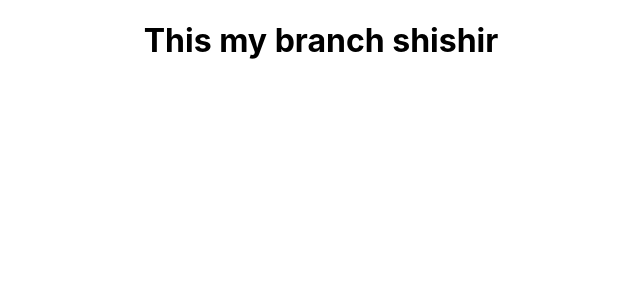
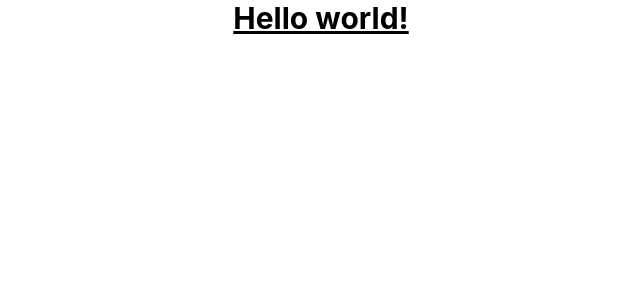
Before and after one commit to Fathir-shishir/provider-management-platform-client, a React (Create React App) app: page / in a window 1280 px wide. Shown: the top 300 px of the page, without its empty margins (319-959 px from the left). Built offline with nearby package versions, Linux system fonts and the light colour scheme.

Commit message:
tailwind css and react-router added

```diff
--- a/package.json
+++ b/package.json
@@ -8,6 +8,7 @@
     "@testing-library/user-event": "^13.5.0",
     "react": "^18.2.0",
     "react-dom": "^18.2.0",
+    "react-router-dom": "^6.4.3",
     "react-scripts": "5.0.1",
     "web-vitals": "^2.1.4"
   },
@@ -34,5 +35,10 @@
       "last 1 firefox version",
       "last 1 safari version"
     ]
+  },
+  "devDependencies": {
+    "autoprefixer": "^10.4.13",
+    "postcss": "^8.4.19",
+    "tailwindcss": "^3.2.4"
   }
 }
--- /dev/null
+++ b/postcss.config.js
@@ -0,0 +1,6 @@
+module.exports = {
+  plugins: {
+    tailwindcss: {},
+    autoprefixer: {},
+  },
+}
--- a/src/App.js
+++ b/src/App.js
@@ -1,10 +1,15 @@
 import logo from './logo.svg';
 import './App.css';
+import { Route, Routes } from 'react-router-dom';
+import Home from './Components/Home';
 
 function App() {
   return (
     <div className="App">
-      <h1> This my branch shishir</h1>
+      <Routes>
+        <Route path='/' element={<Home></Home>}></Route>
+      </Routes>
+
     </div>
   );
 }
--- /dev/null
+++ b/src/Components/Home.js
@@ -0,0 +1,13 @@
+import React from 'react';
+
+const Home = () => {
+    return (
+    <div>
+        <h1 className="text-3xl font-bold underline">
+            Hello world!
+        </h1>
+    </div>
+    );
+};
+
+export default Home;
--- a/src/index.css
+++ b/src/index.css
@@ -1,3 +1,6 @@
+@tailwind base;
+@tailwind components;
+@tailwind utilities;
 body {
   margin: 0;
   font-family: -apple-system, BlinkMacSystemFont, 'Segoe UI', 'Roboto', 'Oxygen',
--- /dev/null
+++ b/tailwind.config.js
@@ -0,0 +1,10 @@
+/** @type {import('tailwindcss').Config} */
+module.exports = {
+  content: [
+    "./src/**/*.{js,jsx,ts,tsx}",
+  ],
+  theme: {
+    extend: {},
+  },
+  plugins: [],
+}
```
Also changed, not shown: src/index.js (+5 -2 lines), 1 other file (tests, documents, lock files or other folders).
